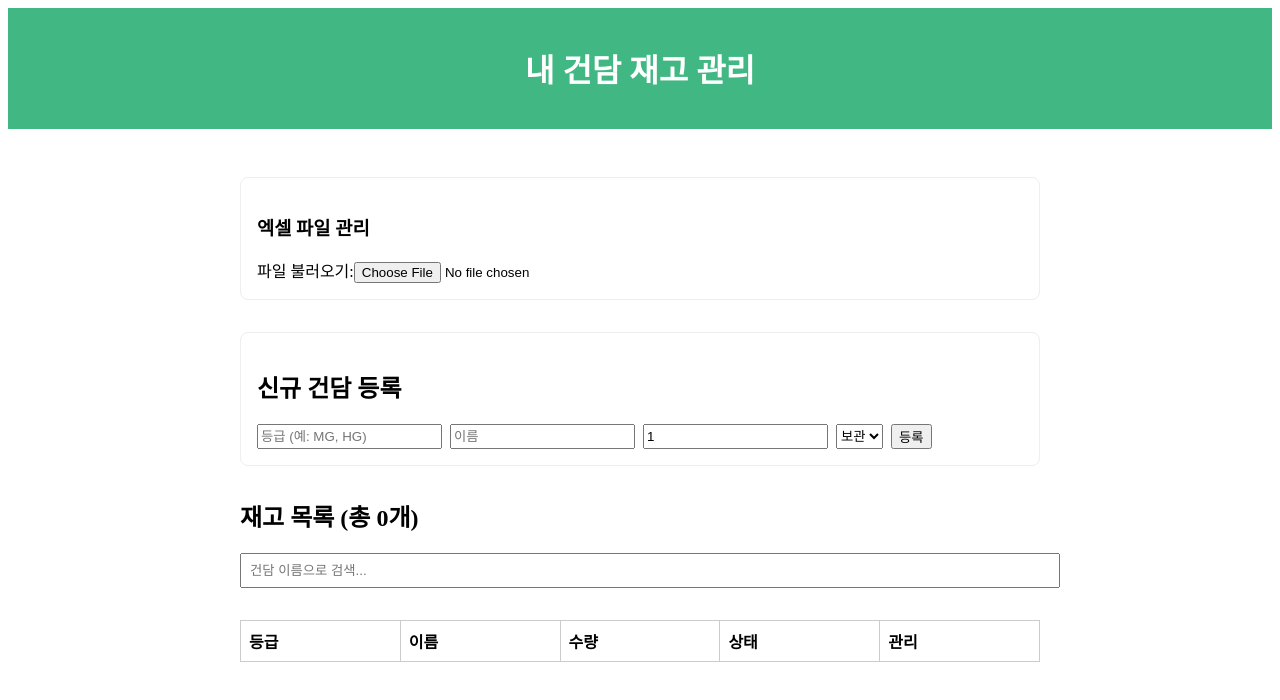
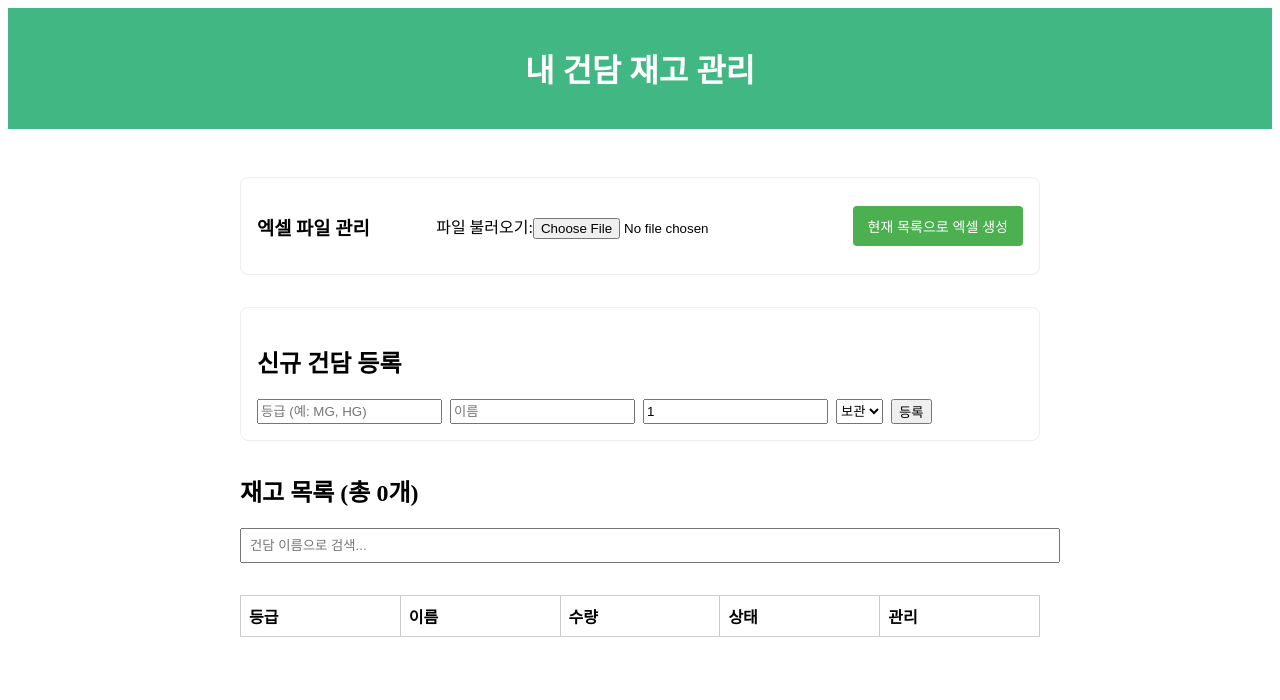
Before and after one commit to ungit003/gundam-inventory, a Vue app: page / in a window 1280 px wide. Shown: the top 700 px of the page. Built offline with nearby package versions, Linux system fonts and the light colour scheme.

Commit message:
새로 만들기 구현

```diff
--- a/src/components/FileUpload.vue
+++ b/src/components/FileUpload.vue
@@ -30,6 +30,7 @@ const handleFileUpload = async (event) => {
       - accept 속성으로 엑셀 파일만 선택할 수 있도록 제한합니다.
       - @change 이벤트는 사용자가 파일을 선택했을 때 발생합니다.
     -->
+    <div>
       <label for="file-upload">파일 불러오기:</label>
       <input
         id="file-upload"
@@ -37,6 +38,17 @@ const handleFileUpload = async (event) => {
         @change="handleFileUpload"
         accept=".xlsx, .xls"
       >
+    </div>
+
+    <!--
+      아래 버튼을 새로 추가합니다.
+      클릭(@click)하면 store에 있는 createExcel 함수를 실행합니다.
+    -->
+    <div class="button-group">
+      <button @click="store.createExcel" class="create-button">
+        현재 목록으로 엑셀 생성
+      </button>
+    </div>
   </div>
 </template>
 
@@ -46,5 +58,26 @@ const handleFileUpload = async (event) => {
   padding: 1rem;
   border: 1px solid #eee;
   border-radius: 8px;
+  display: flex;
+  justify-content: space-between;
+  align-items: center;
+}
+
+.button-group {
+  display: flex;
+  gap: 0.5rem;
+}
+
+.create-button {
+  background-color: #4CAF50; /* 초록색 배경 */
+  color: white;
+  border: none;
+  padding: 10px 15px;
+  text-align: center;
+  text-decoration: none;
+  display: inline-block;
+  font-size: 14px;
+  cursor: pointer;
+  border-radius: 4px;
 }
 </style>
--- a/src/stores/inventory.js
+++ b/src/stores/inventory.js
@@ -66,5 +66,32 @@ export const useInventoryStore = defineStore('inventory', {
       // 전달받은 id와 일치하지 않는 건담들만 남겨서 배열을 새로 만듭니다.
       this.gundams = this.gundams.filter(gundam => gundam.id !== gundamId);
     },
+
+    /**
+     * 현재 재고 목록(gundams 배열)을 기반으로 새로운 엑셀 파일을 생성하여
+     * 사용자가 다운로드할 수 있도록 하는 액션입니다.
+     */
+    createExcel() {
+      // 1. 현재 재고 목록(this.gundams)이 비어있는지 확인합니다.
+      //    목록이 비어있으면 사용자에게 알리고 함수를 종료합니다.
+      if (this.gundams.length === 0) {
+        alert('저장할 데이터가 없습니다. 먼저 목록에 건담을 추가해주세요.');
+        return; // 함수 실행 중단
+      }
+
+      // 2. [데이터 변환] 현재 gundams 배열(JSON 형태)을 엑셀 시트(Sheet) 형식으로 변환합니다.
+      const worksheet = XLSX.utils.json_to_sheet(this.gundams);
+
+      // 3. [엑셀 파일 생성] 새로운 엑셀 워크북(Workbook)을 만듭니다.
+      const workbook = XLSX.utils.book_new();
+
+      // 4. [시트 추가] 생성된 워크북에 방금 변환한 워크시트를 추가합니다.
+      //    'Gundams'는 엑셀 파일 내의 시트 이름이 됩니다.
+      XLSX.utils.book_append_sheet(workbook, worksheet, 'Gundams');
+
+      // 5. [파일 다운로드] 완성된 엑셀 파일을 'gundam_inventory.xlsx'라는 이름으로
+      //    사용자의 컴퓨터에 다운로드시킵니다.
+      XLSX.writeFile(workbook, 'gundam_inventory.xlsx');
+    },
   },
 });
```
Lines whose indentation alone changed are shown as unchanged.
